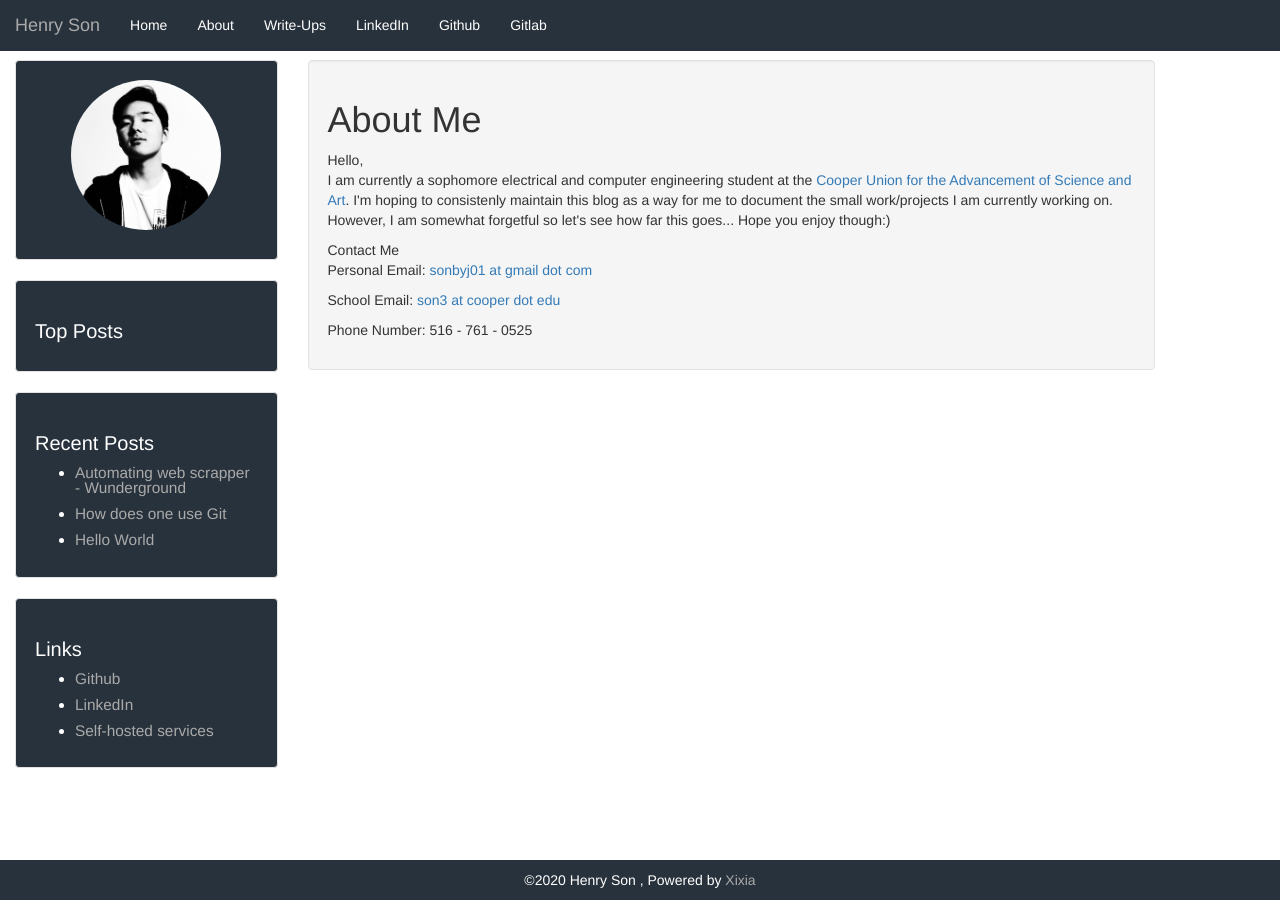
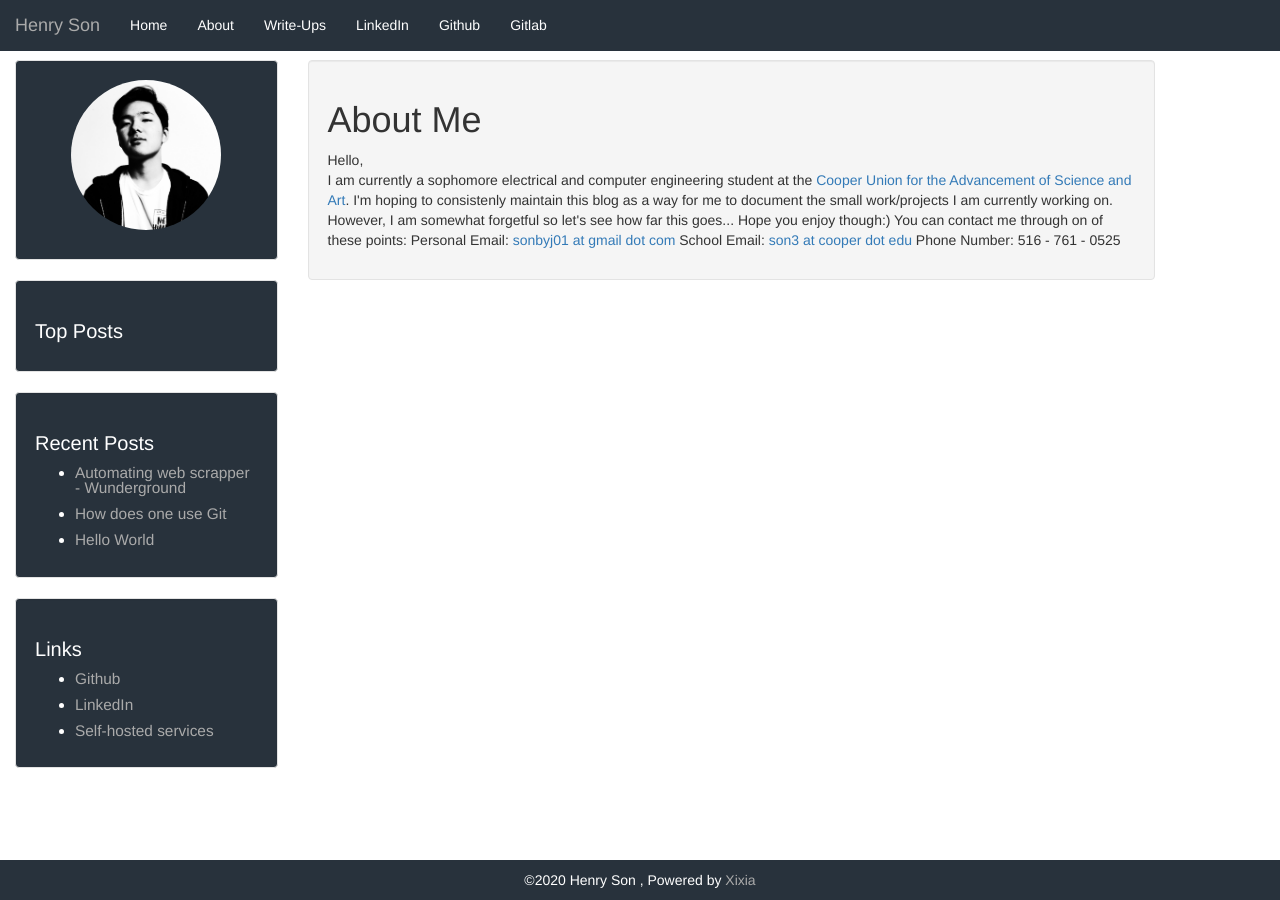
Before and after one commit to sonbyj01/sonbyj01.github.io, a Jekyll site: the page built from about.html, in a window 1280 px wide. Built offline with Jekyll 4.4.1, drawn with Linux system fonts in a browser that asks for light colours.

Commit message:
fixed contact information

```diff
--- a/about.html
+++ b/about.html
@@ -4,14 +4,16 @@ layout: default
 
     <div class="well">
         <h1>About Me</h1>
-    <p>Hello,<br>I am currently a sophomore electrical and computer engineering student at
+        <p>
+            Hello,<br>I am currently a sophomore electrical and computer engineering student at
             the <a href="http://cooper.edu/welcome">Cooper Union for the Advancement of Science and Art</a>. I'm
             hoping to consistenly maintain this blog as a way for me to document the small work/projects I am
             currently working on. However, I am somewhat forgetful so let's see how far this goes... Hope you enjoy though:)
-    </p
 
-    <h1>Contact Me</h1>
-        <p>Personal Email: <a href="mailto:sonbyj01@gmail.com">sonbyj01 at gmail dot com</a></p>
-        <p>School Email: <a href="mailto:son3@cooper.edu">son3 at cooper dot edu</a></p>
-        <p>Phone Number: 516 - 761 - 0525</p>
+            You can contact me through on of these points:
+
+            Personal Email: <a href="mailto:sonbyj01@gmail.com">sonbyj01 at gmail dot com</a>
+            School Email: <a href="mailto:son3@cooper.edu">son3 at cooper dot edu</a>
+            Phone Number: 516 - 761 - 0525
+        </p>
     </div>
```
Lines whose indentation alone changed are shown as unchanged.
